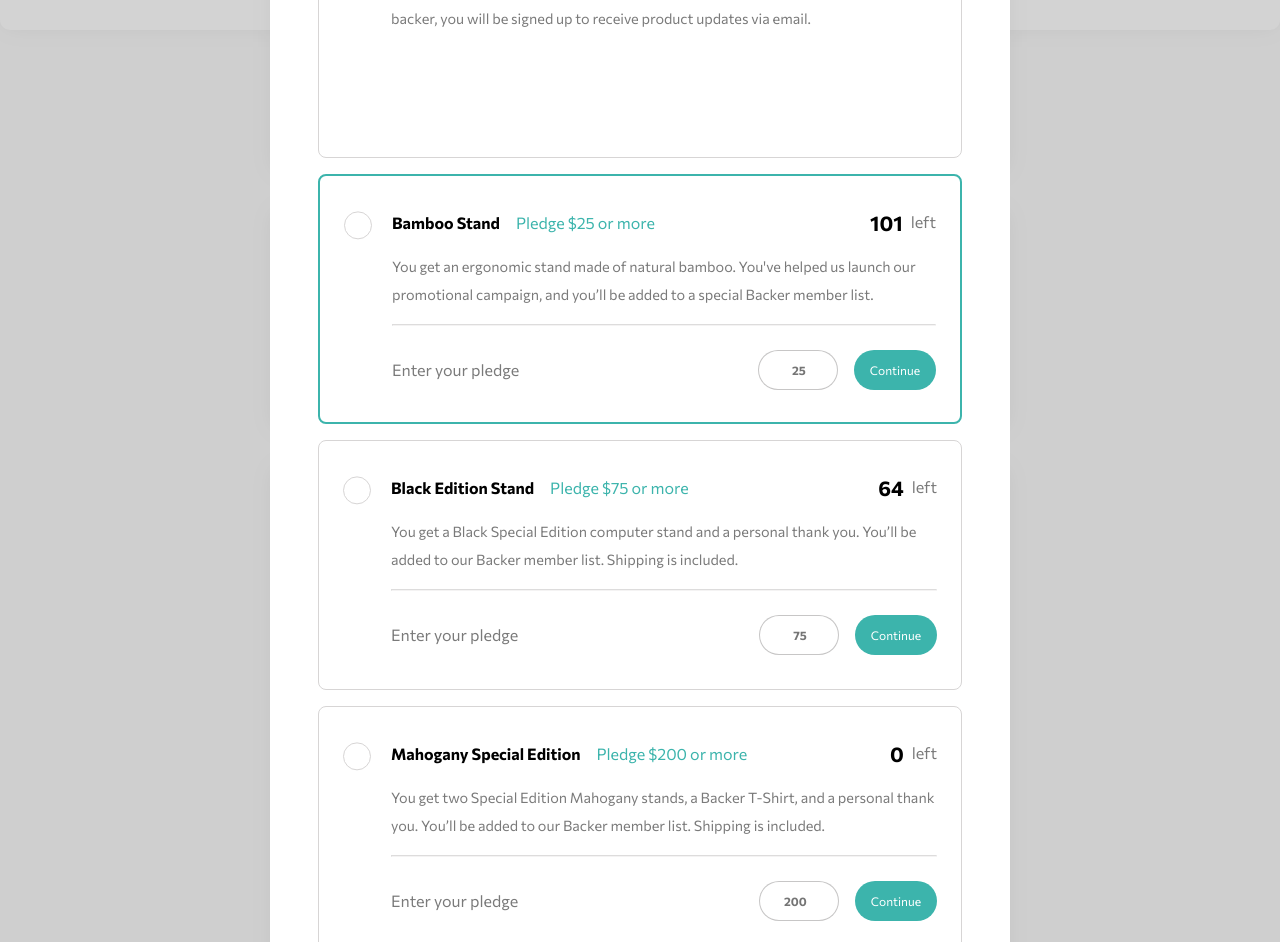
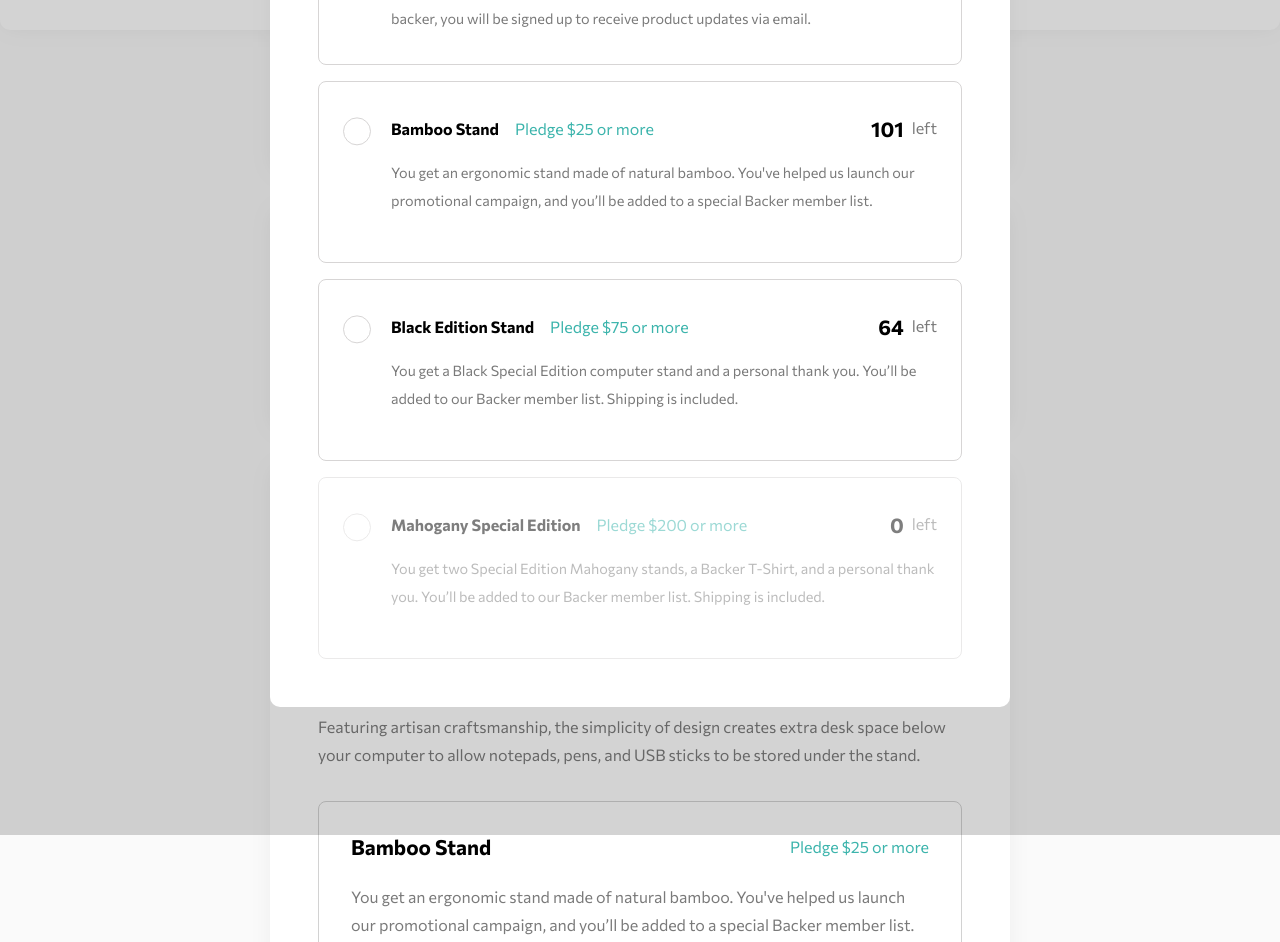
Before and after one commit to dbidmead/crowdfund, a plain HTML site: page index.html in a window 1280 px wide. Shown: the part 370-1312 px from the top of the page. Drawn offline with Linux system fonts and the light colour scheme.

Commit message:
Modal styling functionality implemented; continue with validation and submit handling

```diff
--- a/app.js
+++ b/app.js
@@ -3,3 +3,56 @@ const bookmarkBtn = document.querySelector('#bookmark-btn');
 bookmarkBtn.addEventListener('click', () => {
     bookmarkBtn.classList.toggle('bookmarked');
 })
+
+
+const nullModalOption = document.querySelector('#null-option');
+const bambooModalOption = document.querySelector('#bamboo-option');
+const blackModalOption = document.querySelector('#black-option');
+const mahoganyModalOption = document.querySelector('#mahogany-option');
+
+const modalOptions = [
+    nullModalOption,
+    bambooModalOption,
+    blackModalOption,
+    mahoganyModalOption
+];
+
+modalOptions.forEach((option, i) => {
+    option.radioButton = option.firstElementChild.firstElementChild
+
+    option.clickableBtn = option.firstElementChild;
+    option.clickableBtn.addEventListener('click', handleRadioButton)
+
+    option.clickableTxt = option.lastElementChild.firstElementChild.firstElementChild;
+
+    if(i > 0) {
+        option.selectedContent = option.lastElementChild.lastElementChild;
+        option.selectedContentHeight = getComputedStyle(option.selectedContent).height;
+        option.selectedContent.style.height = '0px'
+
+        option.pledgeInput = option.selectedContent.lastElementChild.lastElementChild.firstElementChild;
+
+        option.continueBtn = option.pledgeInput.parentElement.lastElementChild;
+    }
+
+
+})
+
+function handleRadioButton(e) {
+    let selectedRadioButton = e.target.parentElement.firstElementChild;
+    modalOptions.forEach(option => {
+        option.radioButton.checked = false;
+        option.classList.remove('selected');
+        if(option.selectedContent) {
+            option.selectedContent.style.height = '0px'
+        }
+        if(option.radioButton === selectedRadioButton) {
+            option.classList.add('selected');
+            if(option.selectedContent) {
+                option.selectedContent.style.height = option.selectedContentHeight;
+                option.pledgeInput.focus();
+            }
+        }
+    })
+    selectedRadioButton.checked = true;
+}
--- a/index.html
+++ b/index.html
@@ -125,21 +125,25 @@
   <!-- Selection modal start -->
   <div class="selection-modal-wrapper">
     <div class="selection-modal">
+      <button id="close-modal-btn">
+        <img src="./images/icon-close-menu.svg" alt="close">
+      </button>
       <h1>Back this project</h1>
       <p>Want to support us in bringing Mastercraft Bamboo Monitor Riser out in the world?</p>
       <div class="options-grid">
-        <div class="option-cell">
+        <div class="option-cell" id="null-option">
           <div class="custom-radio">
             <input type="radio" name="no-reward" id="no-reward">
             <div class="radio-button"></div>
           </div>
           <div class="text-body">
-            <h2>Pledge with no reward</h2>
+            <label for="no-reward"><h2>Pledge with no reward</h2></label>
+
             <p>Choose to support us without a reward if you simply believe in our project. As a backer, you will be signed up to receive product updates via email.</p>
           </div>
         </div>
 
-        <div class="option-cell selected">
+        <div class="option-cell" id="bamboo-option">
           <div class="custom-radio">
             <input type="radio" name="bamboo" id="bamboo">
             <div class="radio-button"></div>
@@ -147,7 +151,7 @@
           <div class="text-body">
             <div class="option-header">
               <div class="titles">
-                <h2>Bamboo Stand</h2>
+                <label for="bamboo"><h2>Bamboo Stand</h2></label>
                 <h3>Pledge $25 or more</h3>
               </div>
               <div class="qty-left-modal">
@@ -161,7 +165,10 @@
               <div class="selected-option-content">
                 <p>Enter your pledge</p>
                 <form action="#">
-                  <input type="number" name="bamboo-pledge-amount" id="bamboo-pledge-amount" placeholder="25">
+                  <div class="input-container">
+                    <div class="dollar-sign">$</div>
+                    <input type="number" name="bamboo-pledge-amount" id="bamboo-pledge-amount" placeholder="25">
+                  </div>
                   <button id="bamboo-pledge-submit-btn">Continue</button>
                 </form>
               </div>
@@ -169,7 +176,7 @@
           </div>
         </div>
 
-        <div class="option-cell">
+        <div class="option-cell" id="black-option">
           <div class="custom-radio">
             <input type="radio" name="black" id="black">
             <div class="radio-button"></div>
@@ -177,7 +184,7 @@
           <div class="text-body">
             <div class="option-header">
               <div class="titles">
-                <h2>Black Edition Stand</h2>
+                <label for="black"><h2>Black Edition Stand</h2></label>
                 <h3>Pledge $75 or more</h3>
               </div>
               <div class="qty-left-modal">
@@ -191,7 +198,10 @@
               <div class="selected-option-content">
                 <p>Enter your pledge</p>
                 <form action="#">
-                  <input type="number" name="black-pledge-amount" id="black-pledge-amount" placeholder="75">
+                  <div class="input-container">
+                    <div class="dollar-sign">$</div>
+                    <input type="number" name="black-pledge-amount" id="black-pledge-amount" placeholder="75">
+                  </div>
                   <button id="black-pledge-submit-btn">Continue</button>
                 </form>
               </div>
@@ -200,7 +210,7 @@
         </div>
 
 
-        <div class="option-cell">
+        <div class="option-cell oos" id="mahogany-option">
           <div class="custom-radio">
             <input type="radio" name="mahogany" id="mahogany">
             <div class="radio-button"></div>
@@ -208,7 +218,7 @@
           <div class="text-body">
             <div class="option-header">
               <div class="titles">
-                <h2>Mahogany Special Edition</h2>
+                <label for="mahogany"><h2>Mahogany Special Edition</h2></label>
                 <h3>Pledge $200 or more</h3>
               </div>
               <div class="qty-left-modal">
@@ -222,7 +232,10 @@
               <div class="selected-option-content">
                 <p>Enter your pledge</p>
                 <form action="#">
-                  <input type="number" name="mahogany-pledge-amount" id="mahogany-pledge-amount" placeholder="200">
+                  <div class="input-container">
+                    <div class="dollar-sign">$</div>
+                    <input type="number" name="mahogany-pledge-amount" id="mahogany-pledge-amount" placeholder="200">
+                  </div>
                   <button id="mahogany-pledge-submit-btn">Continue</button>
                 </form>
               </div>
--- a/style.css
+++ b/style.css
@@ -316,11 +316,29 @@ h3 {
     display: flex;
     flex-direction: column;
     gap: 1.25rem;
+    position: relative;
+}
+
+#close-modal-btn {
+    position: absolute;
+    top: 2rem;
+    right: 2rem;
+    border: none;
+    background-color: transparent;
+    filter: invert();
+    opacity: 40%;
+    cursor: pointer;
+    transition: all 0.3s ease;
+}
+
+#close-modal-btn:hover {
+    opacity: 1;
 }
 
 .options-grid {
-    display: grid;
-    grid-template-rows: repeat(4, 1fr);
+    display: flex;
+    flex-direction: column;
+    align-items: center;
     gap: 1rem;
 }
 
@@ -331,6 +349,7 @@ h3 {
     align-items: flex-start;
     gap: 1.5rem;
     padding: 2rem 1.5rem;
+    transition: all 0.3s ease;
 }
 
 .custom-radio {
@@ -354,6 +373,7 @@ h3 {
     left: 50%;
     top: 50%;
     transform: translate(-50%,-50%) scale(150%);
+    pointer-events: none;
 }
 
 .radio-button {
@@ -400,8 +420,14 @@ h3 {
     gap: 0.5rem;
 }
 
-.titles>h2, .option-cell>div>h2 {
+.titles>label>h2, .option-cell>div>label>h2 {
     font-size: 1rem;
+    cursor: pointer;
+    transition: all 0.2s ease;
+}
+
+.titles>label>h2:hover, .option-cell>div>label>h2:hover {
+    color: var(--blue);
 }
 
 .option-cell>div>p {
@@ -416,12 +442,29 @@ hr {
 .selected-option {
     display: flex;
     flex-direction: column;
+    /* height: 0; */
+    overflow: hidden;
+    transition: all 0.3s ease;
 }
 
 .selected-option-content {
     display: flex;
     align-items: center;
     justify-content: space-between;
+    position: relative;
+}
+
+.dollar-sign {
+    position: absolute;
+    left: 0;
+    top: 0.3rem;
+    color: var(--grey);
+    font-weight: 500;
+}
+
+.input-container {
+    padding: 0 !important;
+    position: relative;
 }
 
 .selected-option-content>form {
@@ -451,19 +494,19 @@ hr {
 }
 
 
-.selected-option-content>form>input {
+.selected-option-content>form>div>input {
     width: 5rem;
     border: 1px solid rgba(165, 164, 164, 0.62);
     font-weight: 700;
     text-align: right;
 }
 
-.selected-option-content>form>input:focus {
+.selected-option-content>form>div>input:focus {
     outline-color: var(--blue);
 }
 
 .option-cell.selected {
-    border: 2px solid var(--blue);
+    border: 1px solid var(--blue);
 }
 
 
```
